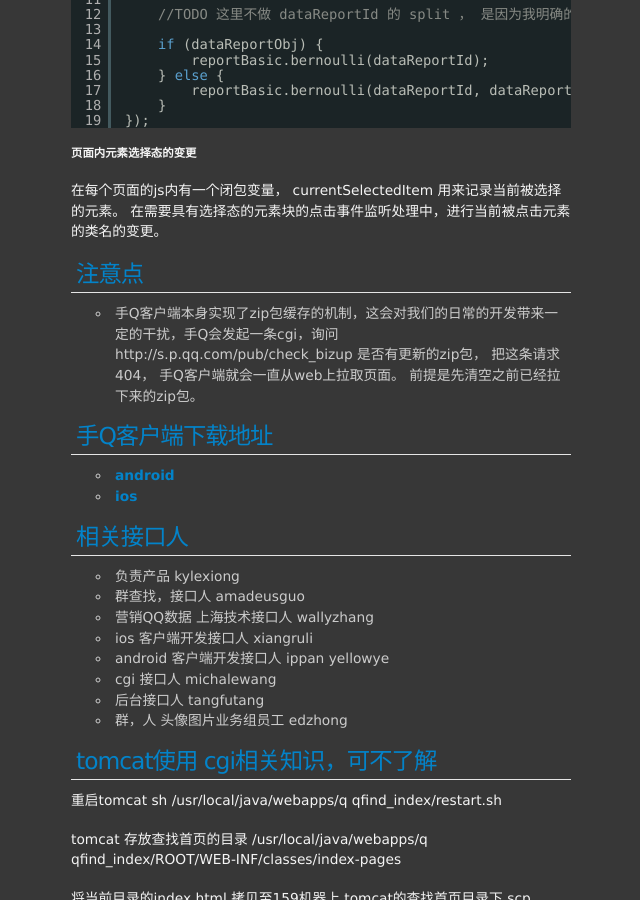
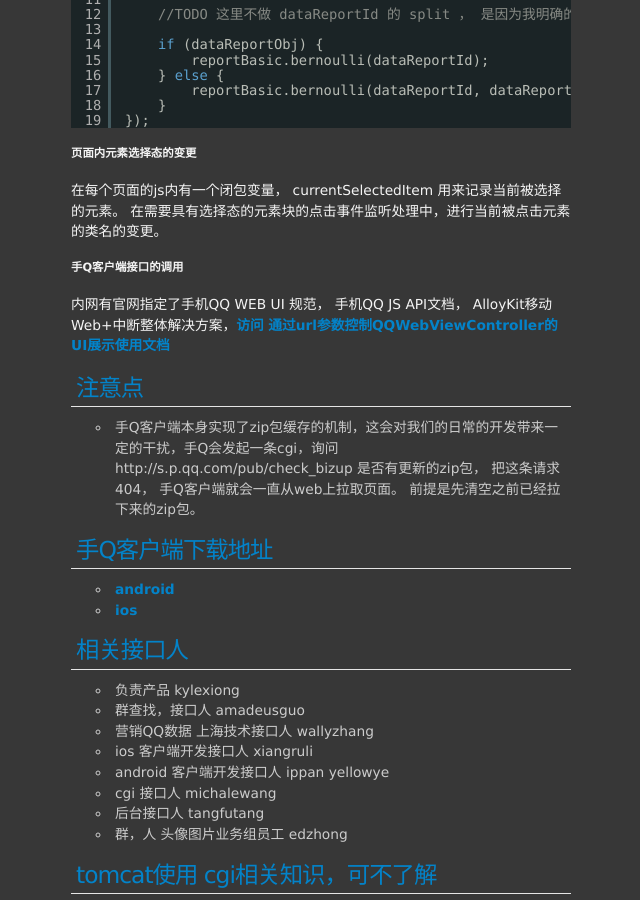
Before and after one commit to materliu/materliu.github.io, a Jekyll site: the page built from all/tencent/_posts/2014-03-12-手Q查找README.md, in a window 1280 px wide and 900 px high, scrolled down 2872 px. Shown: the whole window, without its empty margins (234-874 px from the left). Built offline with Jekyll 4.4.1, drawn with Linux system fonts in a browser that asks for light colours; Markdown is read by kramdown in place of the engine named in the settings.

Commit message:
添加收Q客户端接口的调用

```diff
--- a/all/tencent/_posts/2014-03-12-手Q查找README.md
+++ b/all/tencent/_posts/2014-03-12-手Q查找README.md
@@ -124,6 +124,10 @@ elem.on("click", '[data-report-id]', function (e) {
 ##### 页面内元素选择态的变更
 在每个页面的js内有一个闭包变量， currentSelectedItem 用来记录当前被选择的元素。 在需要具有选择态的元素块的点击事件监听处理中，进行当前被点击元素的类名的变更。
 
+##### 手Q客户端接口的调用
+内网有官网指定了手机QQ WEB UI 规范， 手机QQ JS API文档， AlloyKit移动Web+中断整体解决方案，[访问][13]
+[通过url参数控制QQWebViewController的UI展示使用文档][14]
+
 ## 注意点
 * 手Q客户端本身实现了zip包缓存的机制，这会对我们的日常的开发带来一定的干扰，手Q会发起一条cgi，询问 http://s.p.qq.com/pub/check_bizup  是否有更新的zip包， 把这条请求404， 手Q客户端就会一直从web上拉取页面。  前提是先清空之前已经拉下来的zip包。
 
```
Also changed, not shown: other parts of all/tencent/_posts/2014-03-12-手Q查找README.md (+2 -0 lines).
